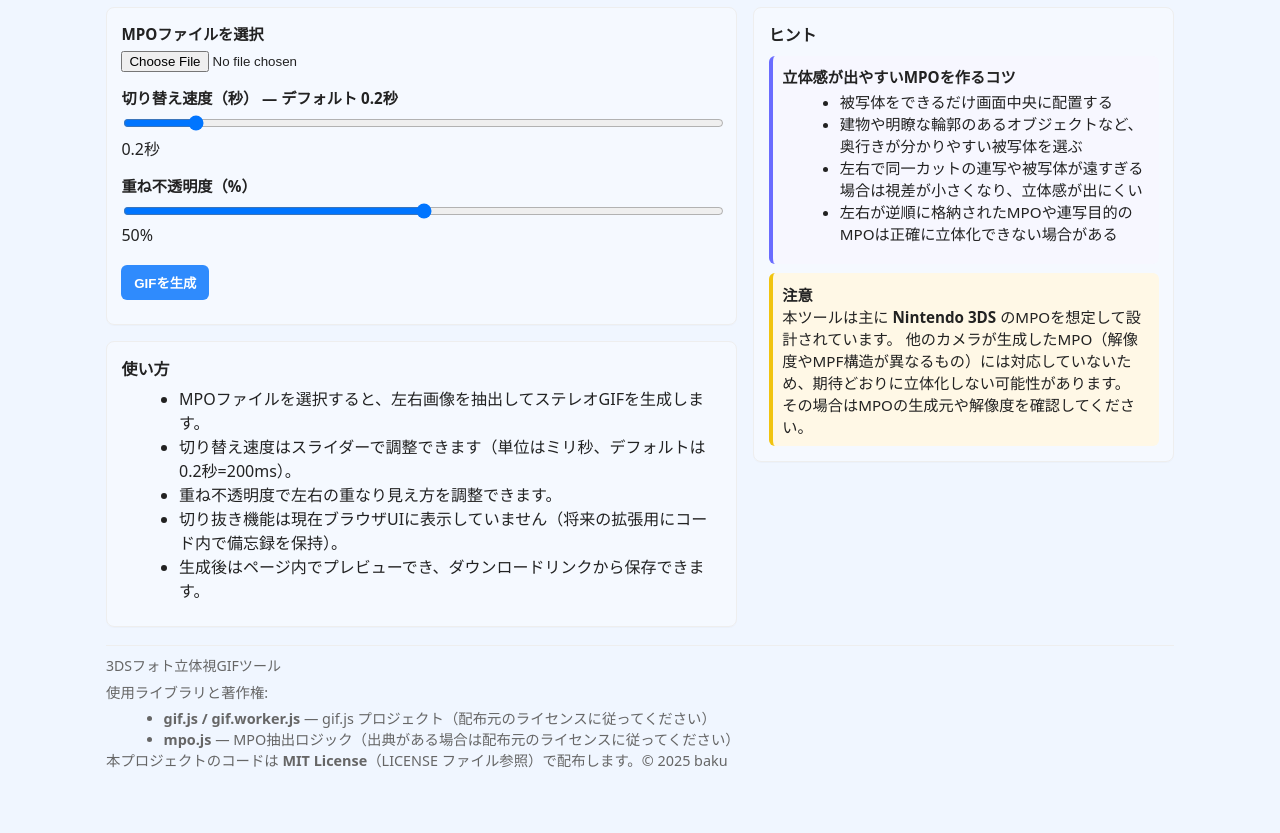
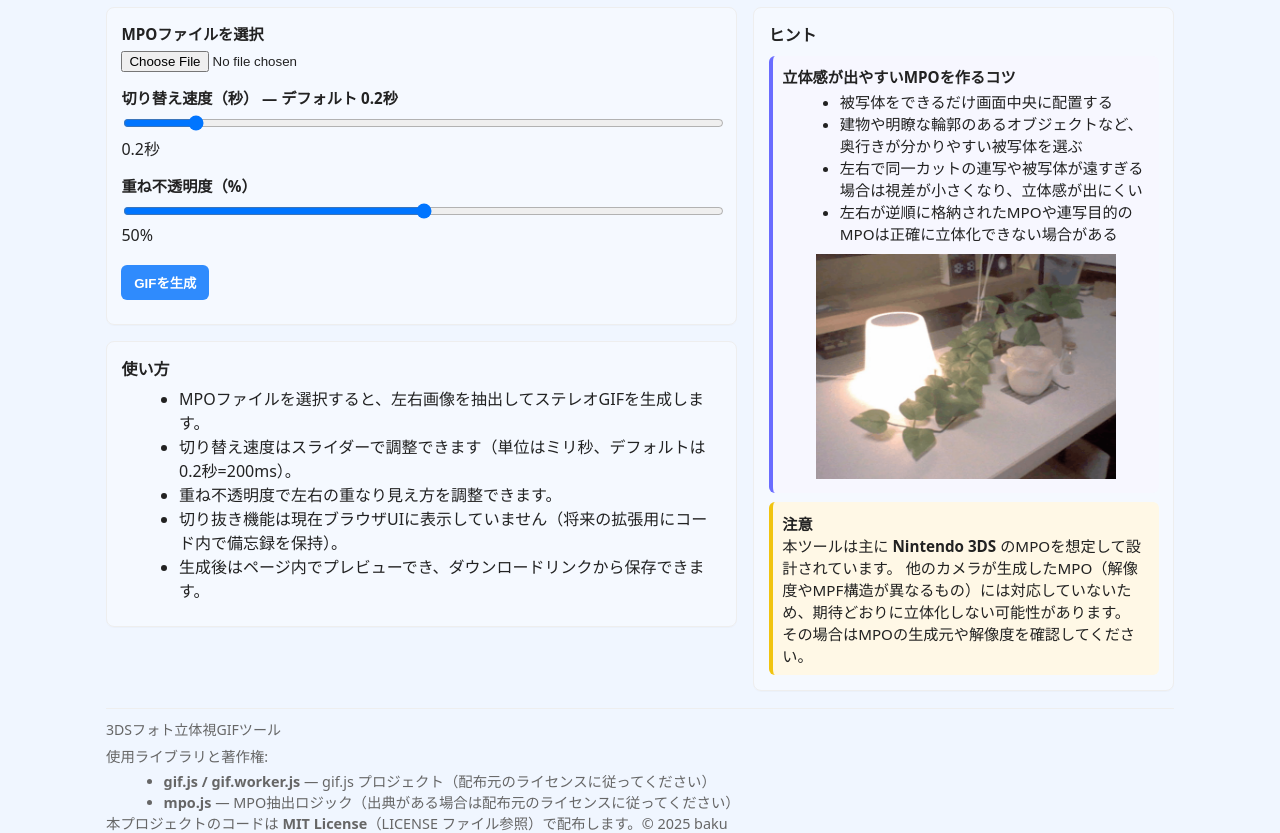
Before and after one commit to baku005/3ds-stereo-gif, a plain HTML site: page index.html in a window 1280 px wide. Shown: the part 88-921 px from the top of the page. Before the commit the page ends 858 px from the top, so only its background shows below. Drawn offline with Linux system fonts and the light colour scheme.

Commit message:
Update index.html

```diff
--- a/index.html
+++ b/index.html
@@ -144,6 +144,9 @@
             <li>左右で同一カットの連写や被写体が遠すぎる場合は視差が小さくなり、立体感が出にくい</li>
             <li>左右が逆順に格納されたMPOや連写目的のMPOは正確に立体化できない場合がある</li>
           </ul>
+          <div style="text-align: center;">
+            <img src="sample.gif" width="300" height="225">
+        </div>
         </div>
 
         <div class="note" style="margin-top:0.6rem;">
```
